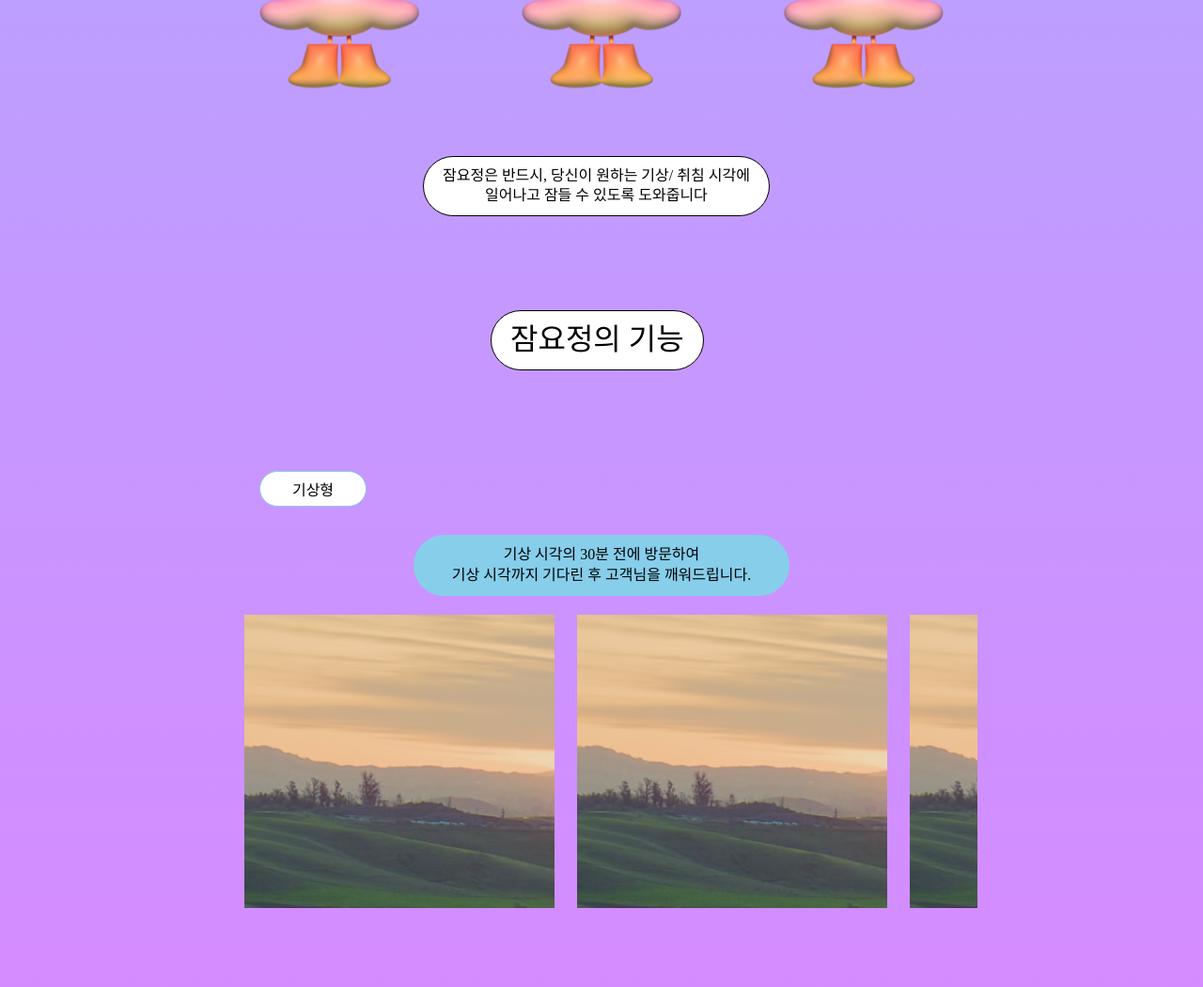
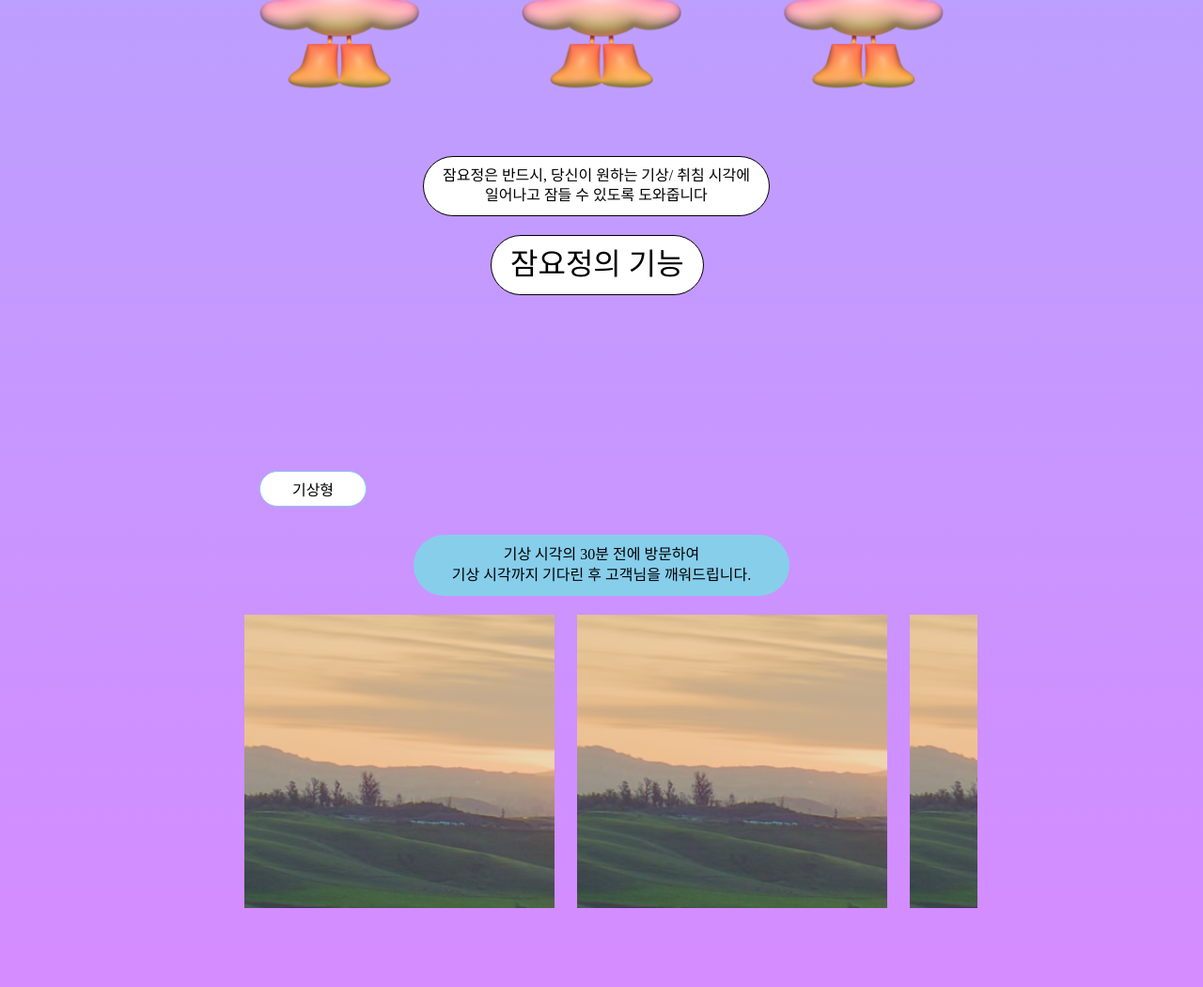
Before and after one commit to hjnam2025/WP_8w_05, a plain HTML site: page index.html in a window 1280 px wide. Shown: the part 5068-6118 px from the top of the page at 94% size. Drawn offline with Linux system fonts and the light colour scheme.

Commit message:
Update index.html

```diff
--- a/index.html
+++ b/index.html
@@ -150,7 +150,7 @@
 		.list02{position: absolute;
 			text-align: center;
 			line-height: 1.3;
-			left: 282px; top: 0px;
+			left: 282px; top: -80px;
 			font-family:'NanumGothic';
 			font-size: 2rem
 		}
```
